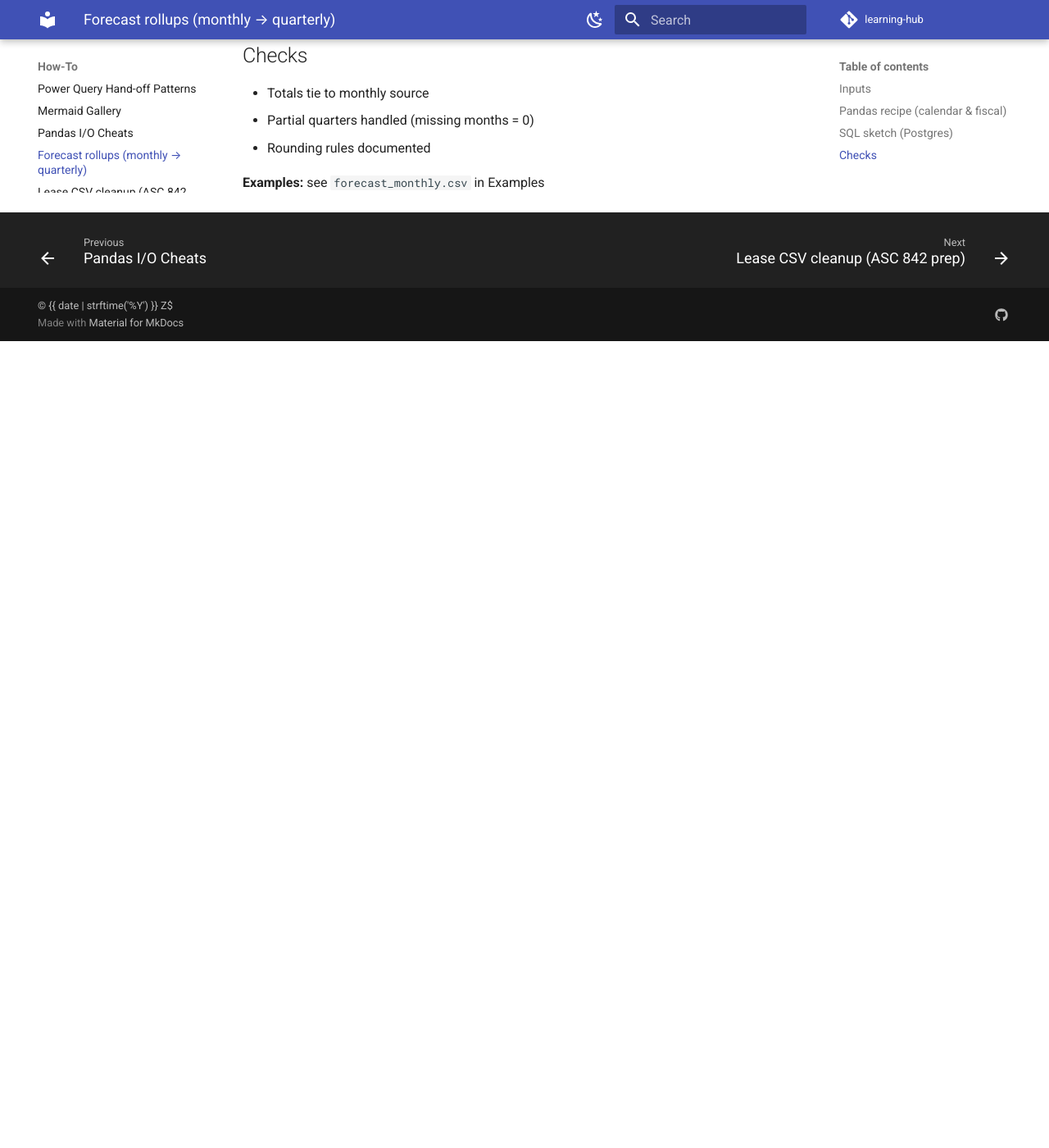
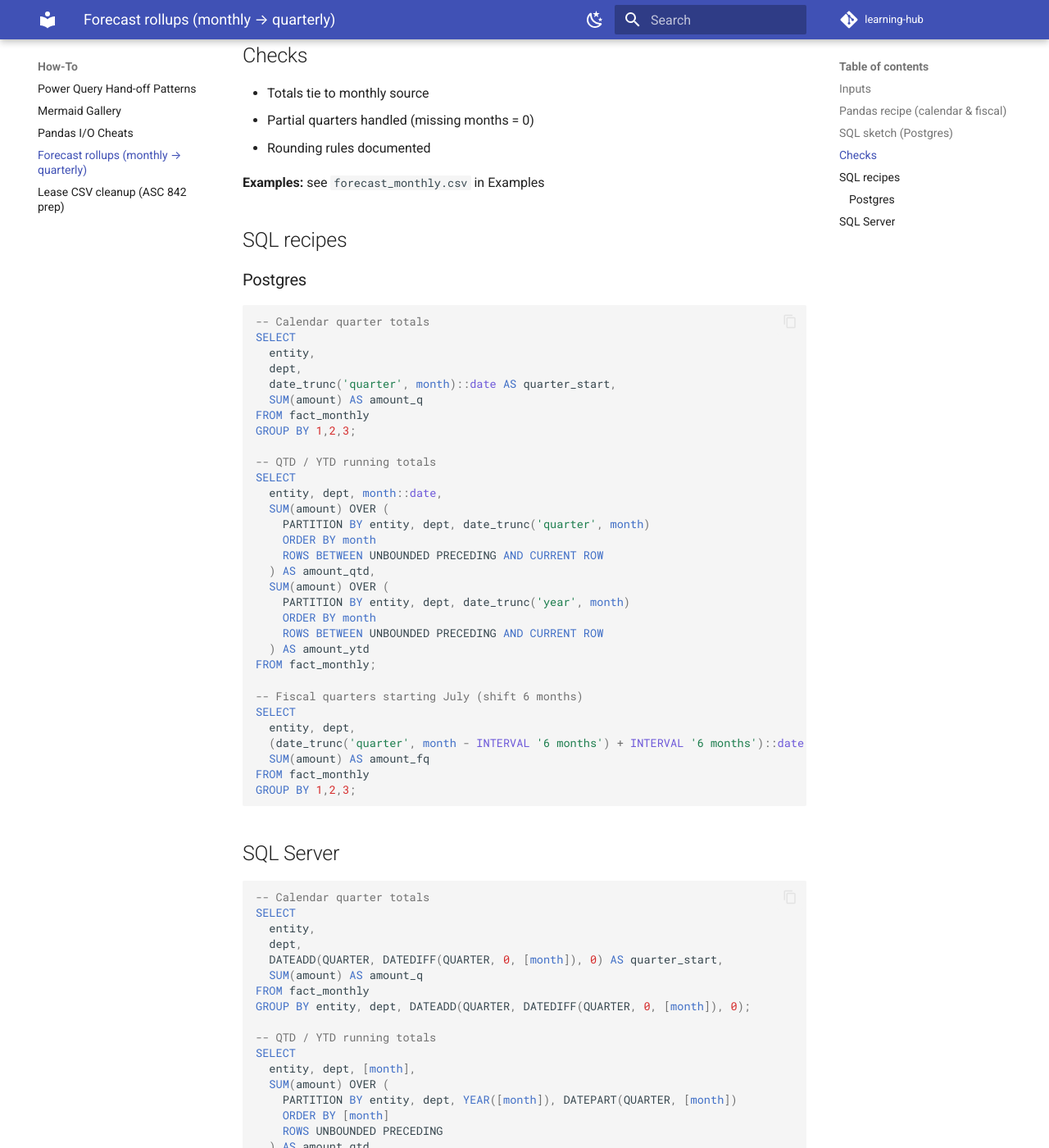
Before and after one commit to zacharymplace/learning-hub, an MkDocs documentation site: the page built from docs/how-to/forecast-rollups.md, in a window 1280 px wide and 1400 px high, scrolled down 1203 px. Shown: the whole window at 82% size. Built offline with MkDocs 1.6.1 and Material for MkDocs 9.7.7, drawn with Linux system fonts in a browser that asks for light colours; comment, search, counter and statistics services are not loaded; before the commit the page ends 1619 px from its top, so only the background shows below that; some of the changed text lies outside the part shown.

Commit message:
docs(how-to): add SQL recipes to forecast rollups

````diff
--- a/docs/how-to/forecast-rollups.md
+++ b/docs/how-to/forecast-rollups.md
@@ -50,3 +50,81 @@ GROUP BY 1,2,3;
 - Rounding rules documented
 
 **Examples:** see `forecast_monthly.csv` in Examples
+
+## SQL recipes
+
+### Postgres
+```sql
+-- Calendar quarter totals
+SELECT
+  entity,
+  dept,
+  date_trunc('quarter', month)::date AS quarter_start,
+  SUM(amount) AS amount_q
+FROM fact_monthly
+GROUP BY 1,2,3;
+
+-- QTD / YTD running totals
+SELECT
+  entity, dept, month::date,
+  SUM(amount) OVER (
+    PARTITION BY entity, dept, date_trunc('quarter', month)
+    ORDER BY month
+    ROWS BETWEEN UNBOUNDED PRECEDING AND CURRENT ROW
+  ) AS amount_qtd,
+  SUM(amount) OVER (
+    PARTITION BY entity, dept, date_trunc('year', month)
+    ORDER BY month
+    ROWS BETWEEN UNBOUNDED PRECEDING AND CURRENT ROW
+  ) AS amount_ytd
+FROM fact_monthly;
+
+-- Fiscal quarters starting July (shift 6 months)
+SELECT
+  entity, dept,
+  (date_trunc('quarter', month - INTERVAL '6 months') + INTERVAL '6 months')::date AS fiscal_q_start,
+  SUM(amount) AS amount_fq
+FROM fact_monthly
+GROUP BY 1,2,3;
+```
+
+## SQL Server
+
+```sql
+-- Calendar quarter totals
+SELECT
+  entity,
+  dept,
+  DATEADD(QUARTER, DATEDIFF(QUARTER, 0, [month]), 0) AS quarter_start,
+  SUM(amount) AS amount_q
+FROM fact_monthly
+GROUP BY entity, dept, DATEADD(QUARTER, DATEDIFF(QUARTER, 0, [month]), 0);
+
+-- QTD / YTD running totals
+SELECT
+  entity, dept, [month],
+  SUM(amount) OVER (
+    PARTITION BY entity, dept, YEAR([month]), DATEPART(QUARTER, [month])
+    ORDER BY [month]
+    ROWS UNBOUNDED PRECEDING
+  ) AS amount_qtd,
+  SUM(amount) OVER (
+    PARTITION BY entity, dept, YEAR([month])
+    ORDER BY [month]
+    ROWS UNBOUNDED PRECEDING
+  ) AS amount_ytd
+FROM fact_monthly;
+
+-- Fiscal quarters starting July (shift 6 months)
+SELECT
+  entity, dept,
+  DATEADD(MONTH, 6,
+    DATEADD(QUARTER, DATEDIFF(QUARTER, 0, DATEADD(MONTH, -6, [month])), 0)
+  ) AS fiscal_q_start,
+  SUM(amount) AS amount_fq
+FROM fact_monthly
+GROUP BY entity, dept,
+  DATEADD(MONTH, 6,
+    DATEADD(QUARTER, DATEDIFF(QUARTER, 0, DATEADD(MONTH, -6, [month])), 0)
+  );
+```
````
